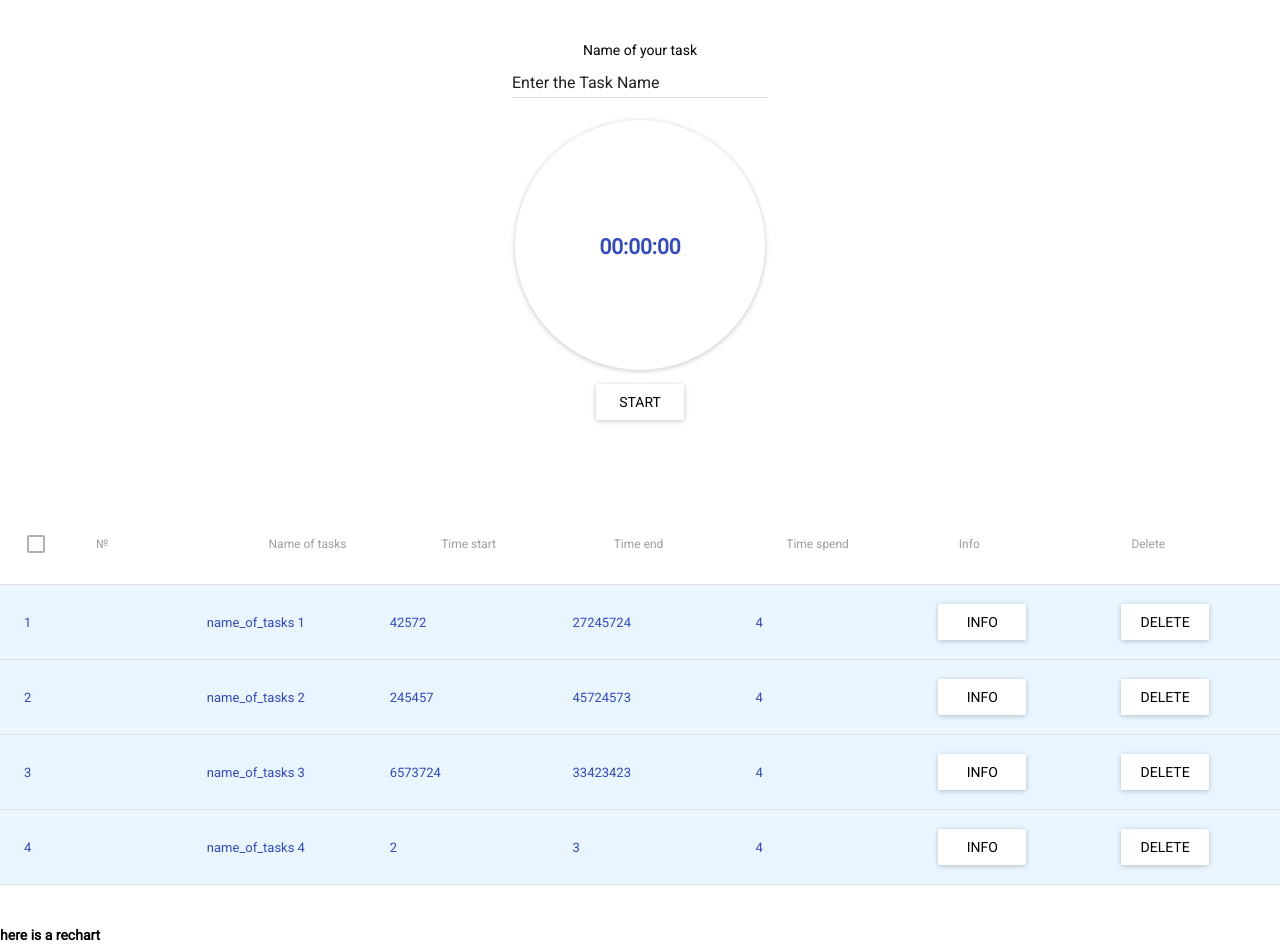
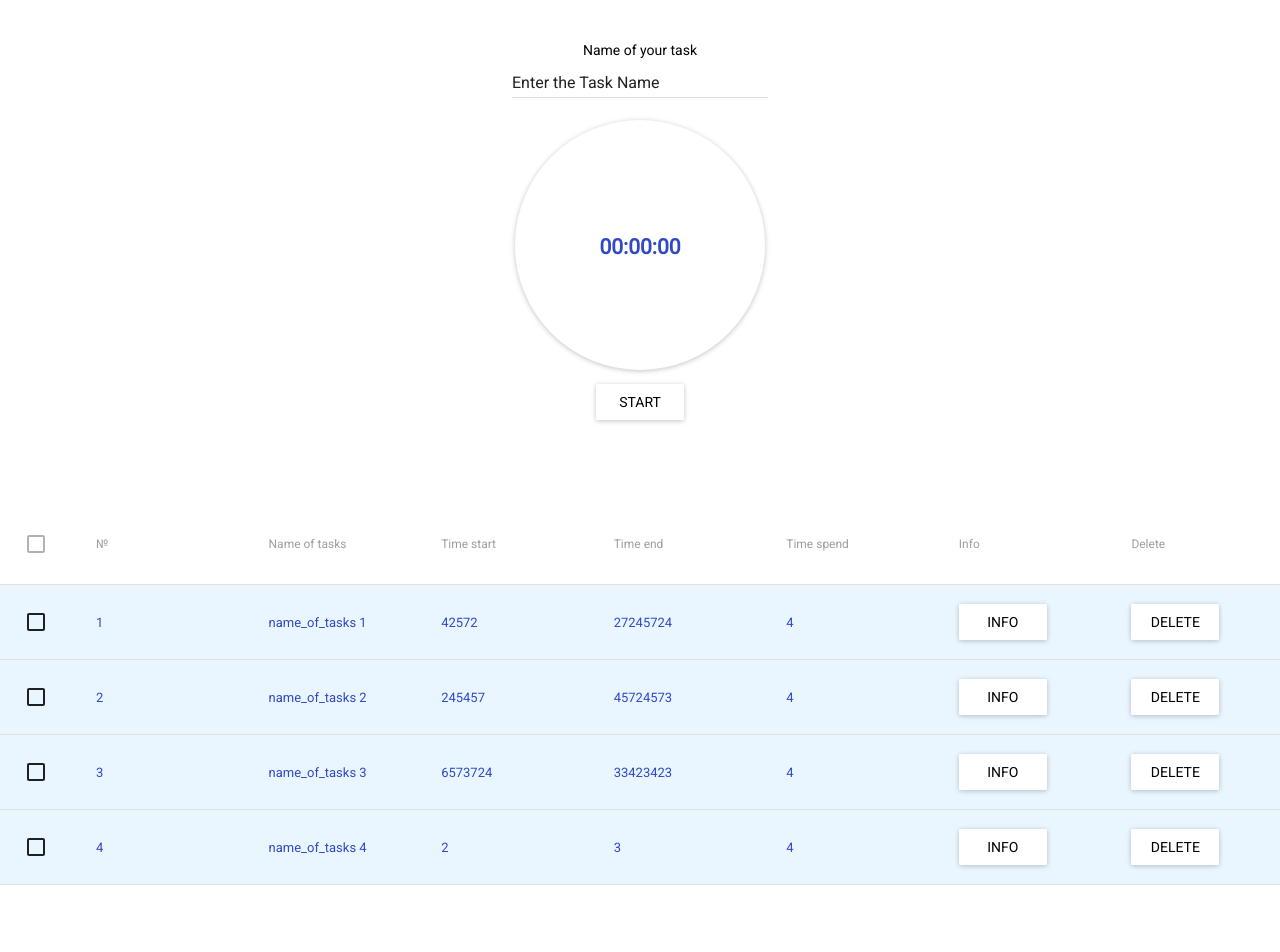
Before and after one commit to ti-tar/tasker, a React (Create React App) app: page / in a window 1280 px wide. Shown: the top 952 px of the page. Built offline with nearby package versions, Linux system fonts and the light colour scheme.

Commit message:
Перебрал и сложил компоненты в components. начало редакса

```diff
--- a/package.json
+++ b/package.json
@@ -6,8 +6,10 @@
     "material-ui": "^0.20.0",
     "react": "^16.2.0",
     "react-dom": "^16.2.0",
+    "react-router-dom": "^4.2.2",
     "react-scripts": "1.0.17",
-    "recharts": "^1.0.0-beta.6"
+    "recharts": "^1.0.0-beta.6",
+    "redux": "^3.7.2"
   },
   "scripts": {
     "start": "react-scripts start",
--- a/src/App.js
+++ b/src/App.js
@@ -1,28 +1,53 @@
 import React from 'react';
+import { createStore } from 'redux';
+import { BrowserRouter } from 'react-router-dom';
+
 
 import bro3Theme from './bro3Theme'
 
 import MuiThemeProvider from 'material-ui/styles/MuiThemeProvider';
 
-import MainSection from "./MainSection";
-import TableSection from "./TableSection";
-import ChartSection from "./ChartSection";
+import MainSection from "./components/Main";
+import TableSection from "./components/Table";
+import ChartSection from "./components/Chart";
+
+/*
+* действия с нашим тасклистом
+*/
+
+function tasksList(state = 0, action) {
+    if (action.type === 'taskDelete') {
+        return "new state obj ...";
+    }
+    return state;
+}
 
 
 /*
-* Три section
-*   MainSection
+* сам тасклист
+*
+*/
+
+let store = createStore(tasksList);
+
+store.subscribe(() => console.log(store.getStore()));
+
+
+/*
+* Три компонента
+*   Main
 *     название таски
 *     поле ввода
 *     циферблат
 *     кнопки управления временем и локалсторажем
-*   TableSection
-*   ChartSection
+*   Table
+*   Chart
 */
 
 class App extends React.Component {
     render() {
         return (
+            <BrowserRouter>
                 <MuiThemeProvider muiTheme={bro3Theme}>
                     <main>
                         <MainSection />
@@ -30,6 +55,7 @@
                         <ChartSection />
                     </main>
                 </MuiThemeProvider>
+            </BrowserRouter>
         );
     }
 }
--- a/src/ChartSection.js
+++ /dev/null
@@ -1,8 +0,0 @@
-import React, { Component } from "react";
-
-
-const ChartSection = () => (
-    <h1>here is a rechart</h1>
-);
-
-export default ChartSection;
--- a/src/bro3Theme.js
+++ b/src/bro3Theme.js
@@ -1,4 +1,3 @@
-import React from 'react';
 import {cyan500,cyan700,grey400} from 'material-ui/styles/colors';
 import getMuiTheme from 'material-ui/styles/getMuiTheme';
 
--- /dev/null
+++ b/src/components/Chart.js
@@ -0,0 +1,10 @@
+import React  from "react";
+
+
+class ChartSection extends React.Component {
+    render(){
+        return <section><h1>here comes rechart</h1></section>;
+    }
+}
+
+export default ChartSection;
--- a/src/MainSection.js
+++ b/src/components/Main.js
@@ -1,14 +1,7 @@
 import React from "react";
-import MuiThemeProvider from 'material-ui/styles/MuiThemeProvider';
-import { lightBlue800, cyan400, pink500 } from 'material-ui/styles/colors'
+import {  pink500 } from 'material-ui/styles/colors'
 import { TextField , RaisedButton , Paper, Dialog, FlatButton } from "material-ui";
 
-
-const titleTaskStyle = {
-    display: 'block',
-    color: 'gray',
-    margin: '1em auto',
-};
 
 const currentTimeStyle = {
     fontSize: `21px`,
@@ -94,6 +87,7 @@
         const titleStyle = {
             color: pink500
         };
+
         return <section>
 
                 <Dialog open={this.state.validation.emptyTaskNameWarning} titleStyle={titleStyle} actions={buttons} title="Empty task name!">
@@ -109,6 +103,7 @@
                 </Paper>
 
                 <RaisedButton onClick={ () => this.clockStatusToggle() }>{ this.state.status ? 'STOP' : 'START' }</RaisedButton>
+
             </section>;
     }
 }
--- a/src/TableSection.js
+++ b/src/components/Table.js
@@ -1,7 +1,7 @@
 import React from 'react';
 
-import MuiThemeProvider from "material-ui/styles/MuiThemeProvider"
 import { Table, TableHeader, TableBody, TableRow, TableHeaderColumn, TableRowColumn, RaisedButton } from "material-ui";
+
 
 const rows = [{
     id: 1,
@@ -37,34 +37,25 @@
     delete: ""
 }];
 
-function ButtonClickHandler(){
-    console.log('Button Click Handler');
-}
+class TableSection extends React.Component {
+    constructor(attr){
+        super(attr);
 
-// http://www.material-ui.com/#/components/raised-button
-const GenTableRows = ({rows}) => {
-        return rows.map( (tr, index) =>
-            <TableRow key={index}>
-                <TableRowColumn>{tr.id}</TableRowColumn>
-                <TableRowColumn>{tr.name_of_tasks}</TableRowColumn>
-                <TableRowColumn>{tr.time_start}</TableRowColumn>
-                <TableRowColumn>{tr.time_end}</TableRowColumn>
-                <TableRowColumn>{tr.time_spend}</TableRowColumn>
-                <TableRowColumn>
-                    <RaisedButton onClick={ButtonClickHandler}>INFO</RaisedButton>
-                </TableRowColumn>
-                <TableRowColumn>
-                    <RaisedButton onClick={ButtonClickHandler}>DELETE</RaisedButton>
-                </TableRowColumn>
-            </TableRow>
-        );
-    };
+        // TODO позже завяжу это с редаксом
+        this.rows = rows
+    }
 
+    taskInfo(e, id){
+        console.log(`taskInfo ${id}`);
+    }
+    taskDelete(e){
+        console.log('taskDelete');
+    }
 
-function TableSection() {
+    render() {
+        return <section>
+            <Table>
 
-    return <section>
-            <Table>
                 <TableHeader>
                     <TableRow>
                         <TableHeaderColumn>№</TableHeaderColumn>
@@ -78,11 +69,28 @@
                 </TableHeader>
 
                 <TableBody>
-                    <GenTableRows rows={rows} />
+                    {
+                        this.rows.map( (tr, index) =>
+                            <TableRow key={index}>
+                                <TableRowColumn>{tr.id}</TableRowColumn>
+                                <TableRowColumn>{tr.name_of_tasks}</TableRowColumn>
+                                <TableRowColumn>{tr.time_start}</TableRowColumn>
+                                <TableRowColumn>{tr.time_end}</TableRowColumn>
+                                <TableRowColumn>{tr.time_spend}</TableRowColumn>
+                                <TableRowColumn>
+                                    <RaisedButton onClick={ (e, td) => this.taskInfo(e, td.id) }>INFO</RaisedButton>
+                                </TableRowColumn>
+                                <TableRowColumn>
+                                    <RaisedButton onClick={ (e) => this.taskDelete(e) }>DELETE</RaisedButton>
+                                </TableRowColumn>
+                            </TableRow>
+                        )
+                    }
                 </TableBody>
 
             </Table>
-    </section>
+        </section>;
+    }
 }
 
 export default TableSection;
```
Also changed, not shown: 2 other files (tests, documents, lock files or other folders). Lines whose indentation alone changed are shown as unchanged.
